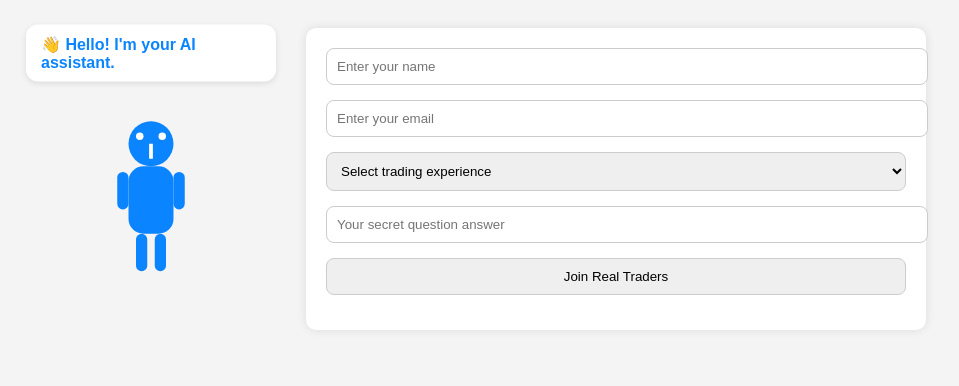
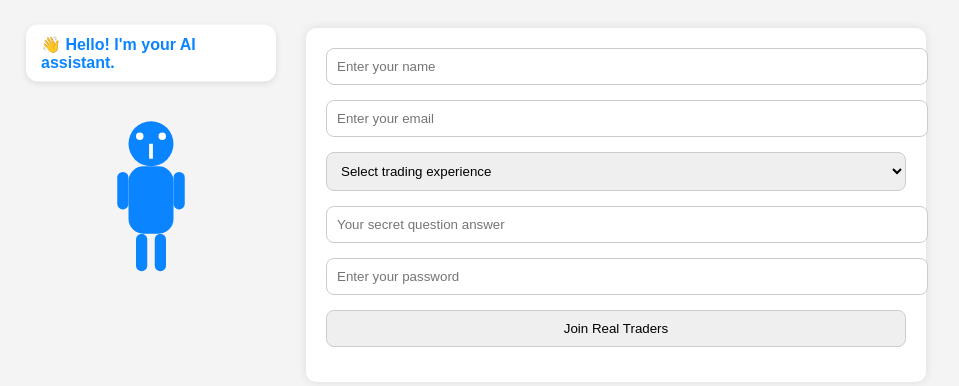
Before and after one commit to NonyaneTree/Realtraders, a Flask app: page / in a window 1280 px wide. Shown: the top 386 px of the page, without its empty margins (164-1123 px from the left). Run offline with Flask 3, Linux system fonts and the light colour scheme.

Commit message:
Update register.html

```diff
--- a/templates/register.html
+++ b/templates/register.html
@@ -109,6 +109,7 @@
         <option value="5+">5 years or more</option>
       </select>
       <input type="text" id="secret" name="secret" placeholder="Your secret question answer" required />
+      <input type="text" id="password" name="password" placeholder="Enter your password" required />
       <input type="submit" value="Join Real Traders" />
     </form>
   </div>
```
